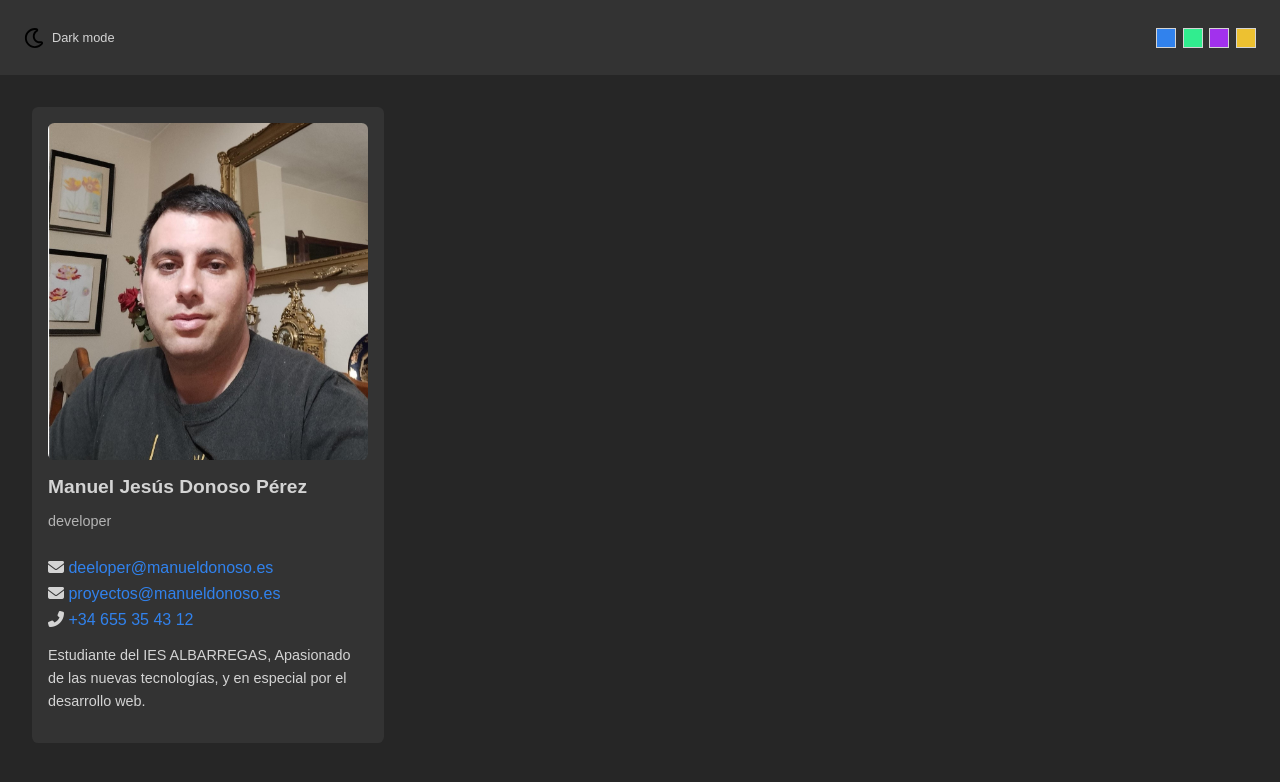
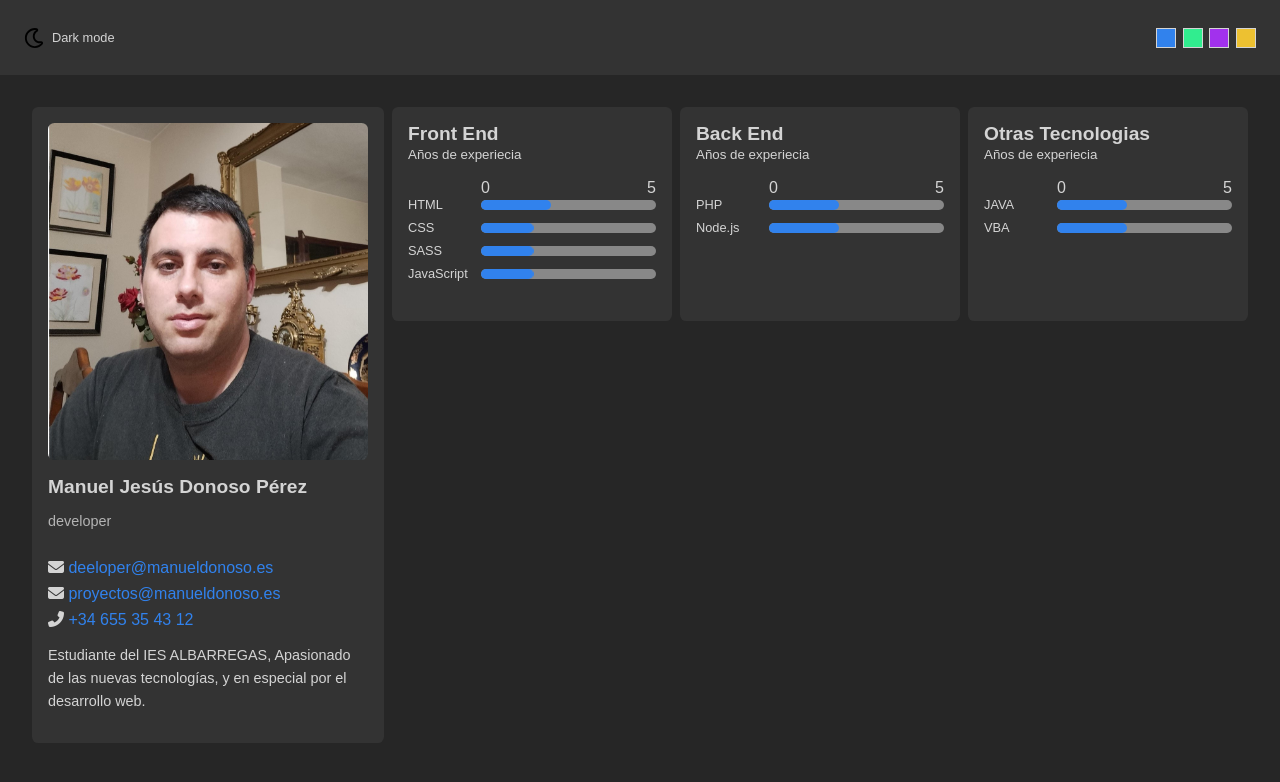
Before and after one commit to ManuelJDonoso/portfolio, a PHP site: page / in a window 1280 px wide. Shown: the top 782 px of the page. Run offline with PHP 8.4, Linux system fonts and the light colour scheme.

Commit message:
skill cards

```diff
--- a/css/styles.css
+++ b/css/styles.css
@@ -5,6 +5,7 @@
   --bg-card-color: hsl(0, 0%, 98%);
   --transition: color 0.1s, background-color 0.2s ease-in-out;
   --border-radius: 0.4em;
+  --skills-bar-length: 0%;
 }
 
 * {
@@ -102,6 +103,7 @@ img {
 .main {
   display: grid;
   padding: 2em;
+  gap: 0.5em;
 }
 /* tamaño escritorio */
 @media screen and (min-width: 720px) {
@@ -143,3 +145,93 @@ img {
 icon {
   margin-right: 1em;
 }
+
+.column {
+  display: grid;
+  gap: 0.5em;
+}
+
+@media screen and (min-width: 720px) {
+  .column--right {
+    grid-template-columns: repeat(3, 1fr);
+    grid-template-rows: repeat(3, min-content);
+  }
+}
+
+.skills {
+  padding: 1em 0;
+}
+
+.skills_header {
+  display: flex;
+  justify-content: space-between;
+  width: 175px;
+  margin-left: auto;
+}
+.skill__tech {
+  margin: 0;
+  font-size: 0.8rem;
+}
+
+.skills__item {
+  display: flex;
+  align-items: center;
+  justify-content: space-between;
+  margin-bottom: 0.5em;
+}
+
+.skills__bar,
+.skills__bar::after {
+  position: relative;
+  width: 175px;
+  height: 10px;
+  background-color: #888;
+  border-radius: var(--border-radius);
+  overflow: hidden;
+}
+
+.skills__bar::after {
+  content: "";
+  position: absolute;
+  background-color: var(--primary-color);
+  transition: var(--transition);
+  left: -175px;
+  animation: skills-bar-fill 2s ease-in-out forwards;
+}
+
+.skills__bar--10::after {
+  --skills-bar-length: 10%;
+}
+.skills__bar--20::after {
+  --skills-bar-length: 20%;
+}
+.skills__bar--30::after {
+  --skills-bar-length: 30%;
+}
+.skills__bar--40::after {
+  --skills-bar-length: 40%;
+}
+.skills__bar--50::after {
+  --skills-bar-length: 50%;
+}
+.skills__bar--60::after {
+  --skills-bar-length: 60%;
+}
+.skills__bar--70::after {
+  --skills-bar-length: 70%;
+}
+.skills__bar--80::after {
+  --skills-bar-length: 80%;
+}
+.skills__bar--90::after {
+  --skills-bar-length: 90%;
+}
+.skills__bar--100::after {
+  --skills-bar-length: 100%;
+}
+
+@keyframes skills-bar-fill {
+  to {
+    transform: translateX(var(--skills-bar-length));
+  }
+}
--- a/index.html
+++ b/index.html
@@ -98,6 +98,79 @@
           </div>
         </article>
       </section>
+
+      <section class="column column--right">
+        <article class="card">
+          <h2 class="card__title">Front End</h2>
+          <small>Años de experiecia</small>
+
+          <div class="skills">
+            <div class="skills_header">
+              <span class="skills__start-level">0</span>
+              <span class="skills__start-level">5</span>
+            </div>
+
+            <div class="skills__item">
+              <p class="skill__tech">HTML</p>
+              <div class="skills__bar skills__bar--40"></div>
+            </div>
+
+            <div class="skills__item">
+              <p class="skill__tech">CSS</p>
+              <div class="skills__bar skills__bar--30"></div>
+            </div>
+
+            <div class="skills__item">
+              <p class="skill__tech">SASS</p>
+              <div class="skills__bar skills__bar--30"></div>
+            </div>
+            <div class="skills__item">
+              <p class="skill__tech">JavaScript</p>
+              <div class="skills__bar skills__bar--30"></div>
+            </div>
+          </div>
+        </article>
+
+        <article class="card">
+          <h2 class="card__title">Back End</h2>
+          <small>Años de experiecia</small>
+
+          <div class="skills">
+            <div class="skills_header">
+              <span class="skills__start-level">0</span>
+              <span class="skills__start-level">5</span>
+            </div>
+            <div class="skills__item">
+              <p class="skill__tech">PHP</p>
+              <div class="skills__bar skills__bar--40"></div>
+            </div>
+            <div class="skills__item">
+              <p class="skill__tech">Node.js</p>
+              <div class="skills__bar skills__bar--40"></div>
+            </div>
+          </div>
+        </article>
+
+        <article class="card">
+          <h2 class="card__title">Otras Tecnologias</h2>
+          <small>Años de experiecia</small>
+
+          <div class="skills">
+            <div class="skills_header">
+              <span class="skills__start-level">0</span>
+              <span class="skills__start-level">5</span>
+            </div>
+            <div class="skills__item">
+              <p class="skill__tech">JAVA</p>
+              <div class="skills__bar skills__bar--40"></div>
+            </div>
+            <div class="skills__item">
+              <p class="skill__tech">VBA</p>
+              <div class="skills__bar skills__bar--40"></div>
+            </div>
+          </div>
+        </article>
+      </section>
     </main>
 
     <script src="js/scripts.js"></script>
```
